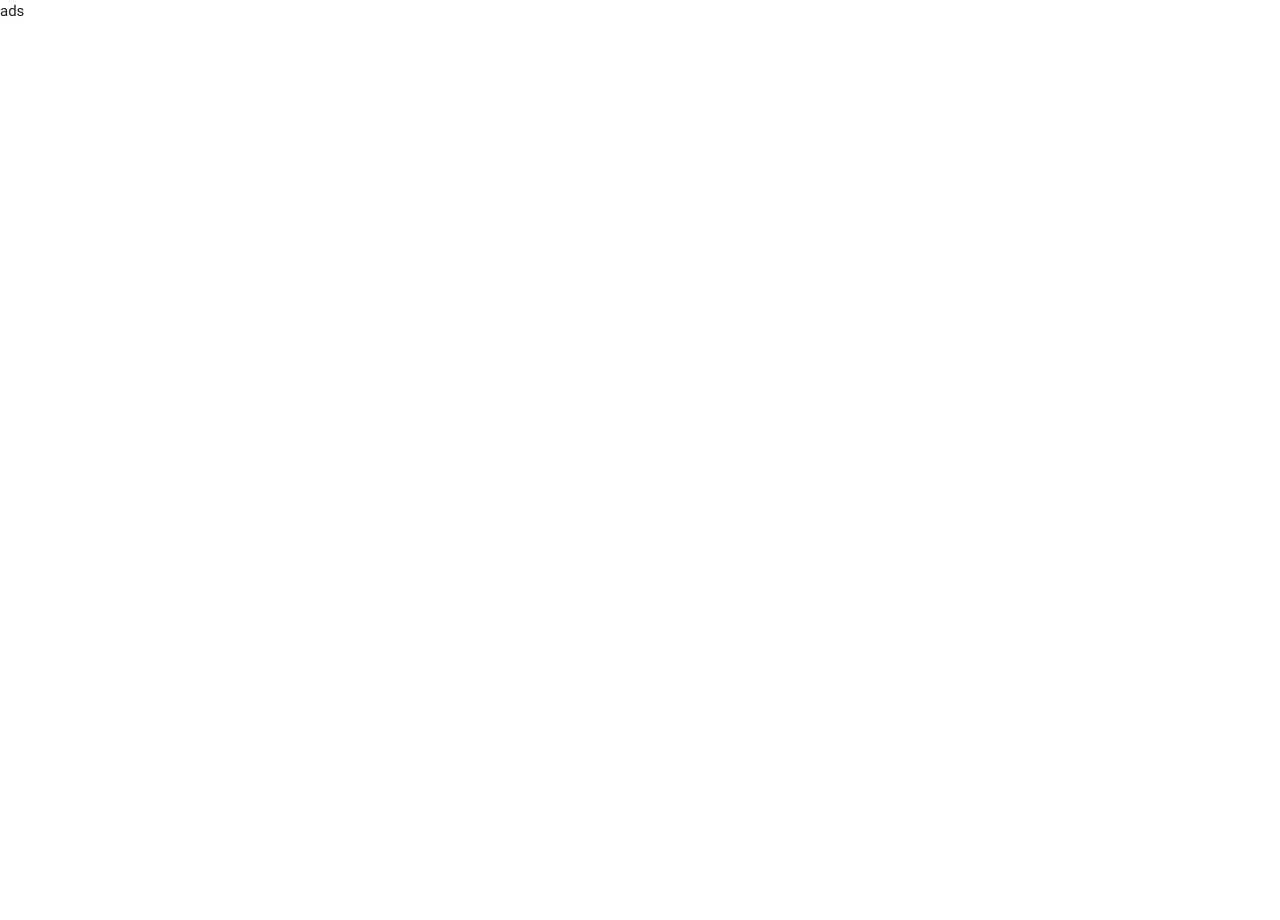
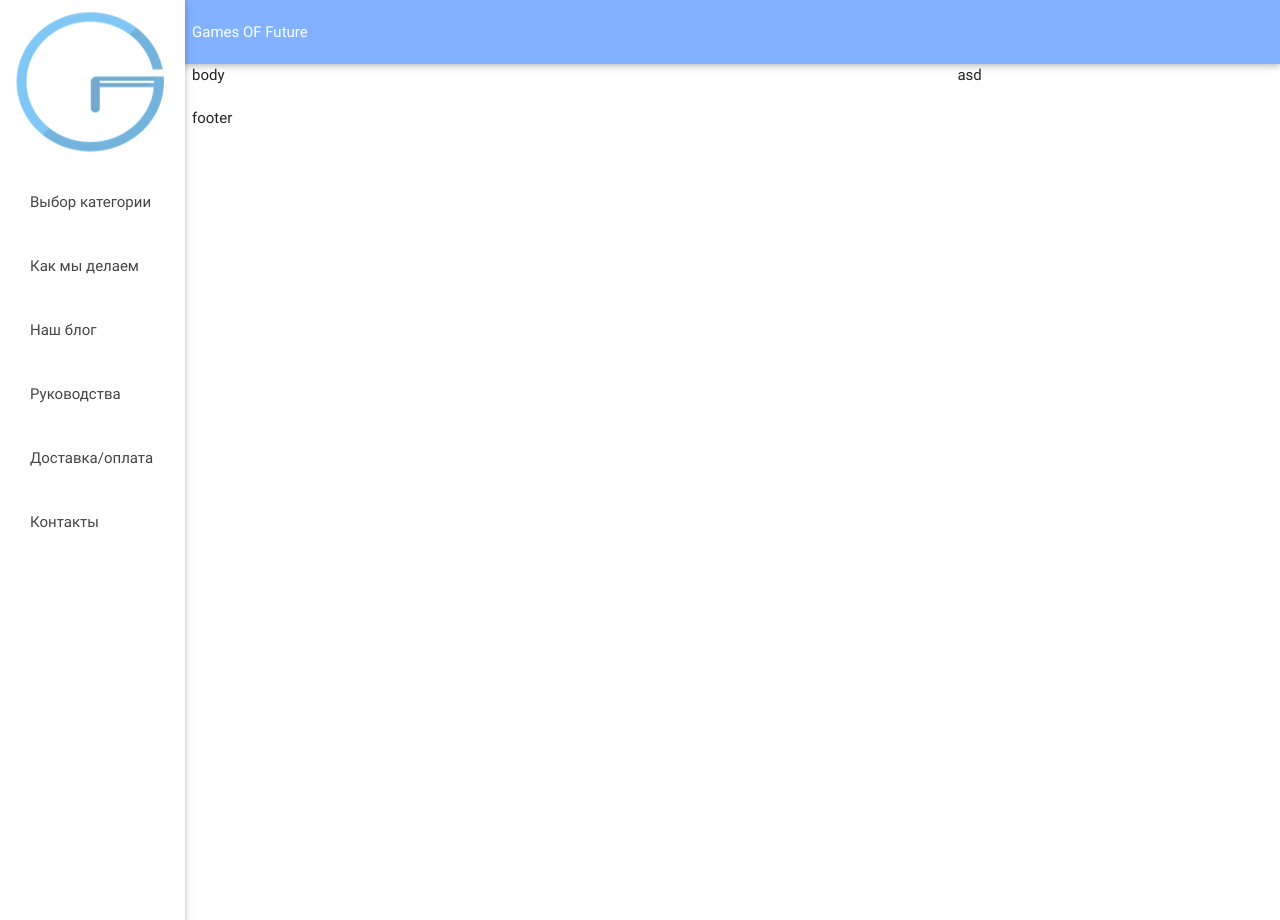
Before and after one commit to maratkanov-a/GamesOfFuture, a Django app: page / in a window 1280 px wide. Before the commit the page is almost empty. Run offline with Django 3.2, Linux system fonts and the light colour scheme.

Commit message:
added logo, header and side nav

```diff
--- /dev/null
+++ b/shop/static/css/mine.css
@@ -0,0 +1,12 @@
+#logo-size {
+    height: 160px;
+    width: 150px;
+}
+
+.logo {
+    height: 170px;
+}
+
+.new-nav {
+    width: 185px;
+}
--- a/templates/base.html
+++ b/templates/base.html
@@ -6,11 +6,77 @@
 
     {% load staticfiles %}
     <link rel="stylesheet" href="{% static 'css/materialize.min.css' %}">
+    <link rel="stylesheet" href="{% static 'css/mine.css' %}">
 
     <meta name="viewport" content="width=device-width, initial-scale=1.0"/>
 </head>
 <body>
-ads
+    <header>
+        <nav class="blue accent-1">
+            <div class="container">
+                Games OF Future
+            </div>
+        </nav>
+        <ul class="side-nav new-nav fixed">
+            <div class="logo">
+                <a href="{% url 'home-page' %}">
+                    <img id="logo-size" src="{% static 'img/site/logo.png' %}">
+                </a>
+            </div>
+            <li>
+                <a class="waves-effect waves-teal" href="#">
+                    Выбор категории
+                </a>
+            </li>
+            {# TODO: line fix           #}
+            <li>
+                <a class="waves-effect waves-teal" href="#">
+                    Как мы делаем подарки
+                </a>
+            </li>
+            <li>
+                <a class="waves-effect waves-teal" href="#">
+                    Наш блог
+                </a>
+            </li>
+            <li>
+                <a class="waves-effect waves-teal" href="#">
+                    Руководства
+                </a>
+            </li>
+            <li>
+                <a class="waves-effect waves-teal" href="#">
+                    Доставка/оплата
+                </a>
+            </li>
+            <li>
+                <a class="waves-effect waves-teal" href="#">
+                    Контакты
+                </a>
+            </li>
+        </ul>
+    </header>
+    <main>
+        <div class="container">
+            <div class="row">
+                <div class="col s12 m9 l10">
+                    body
+                </div>
+                <div class="col hide-on-small-only m3 l2">
+                    asd
+                </div>
+            </div>
+     </div>
+    </main>
+
+    <div class="container">
+        <div class="row">
+            <div class="col s12 m9 l10">
+                footer
+            </div>
+        </div>
+
+    </div>
     {% block content %}
 
     {% endblock %}
```
Also changed, not shown: shop/static/img/site/logo.png (added).
